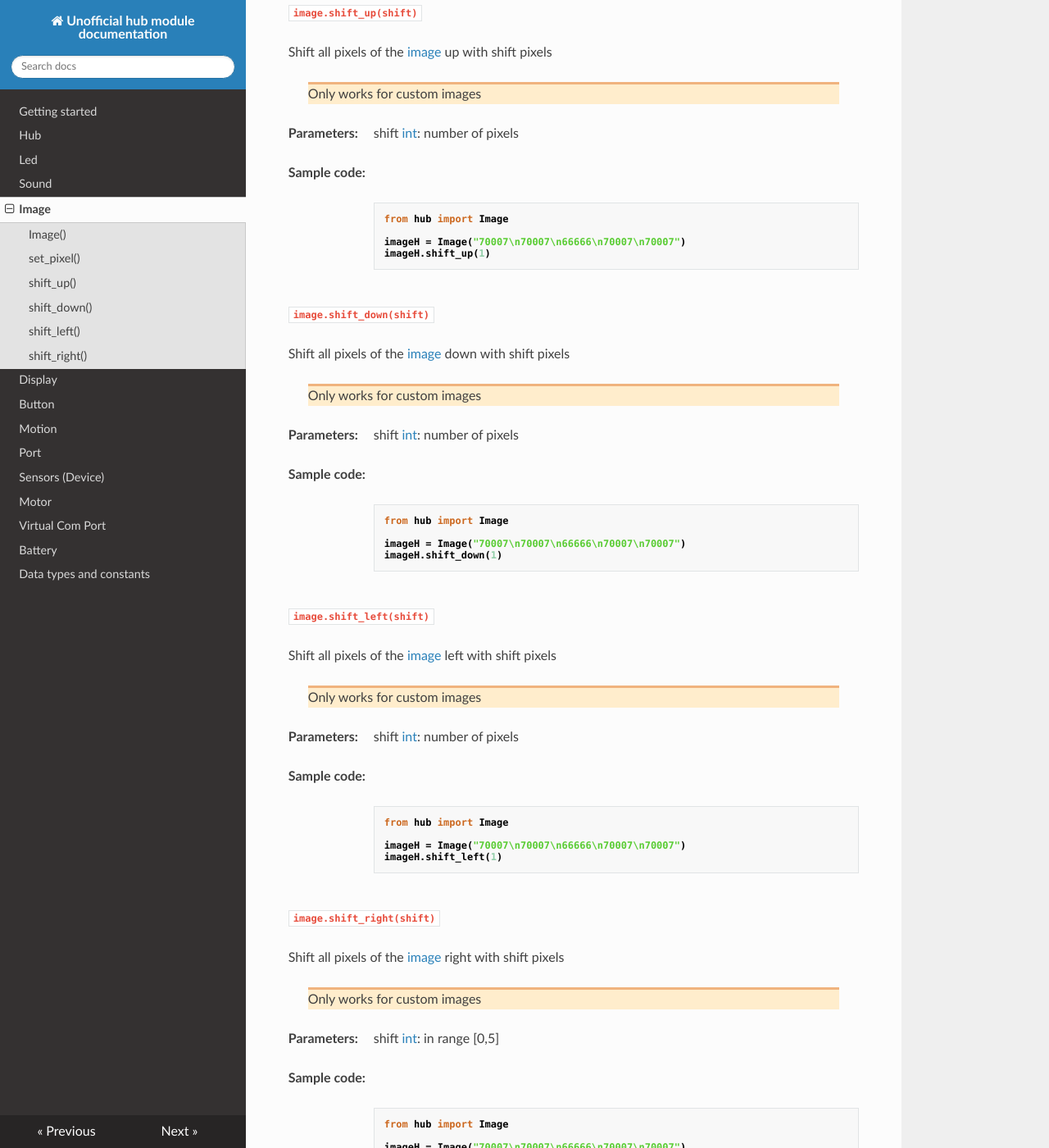
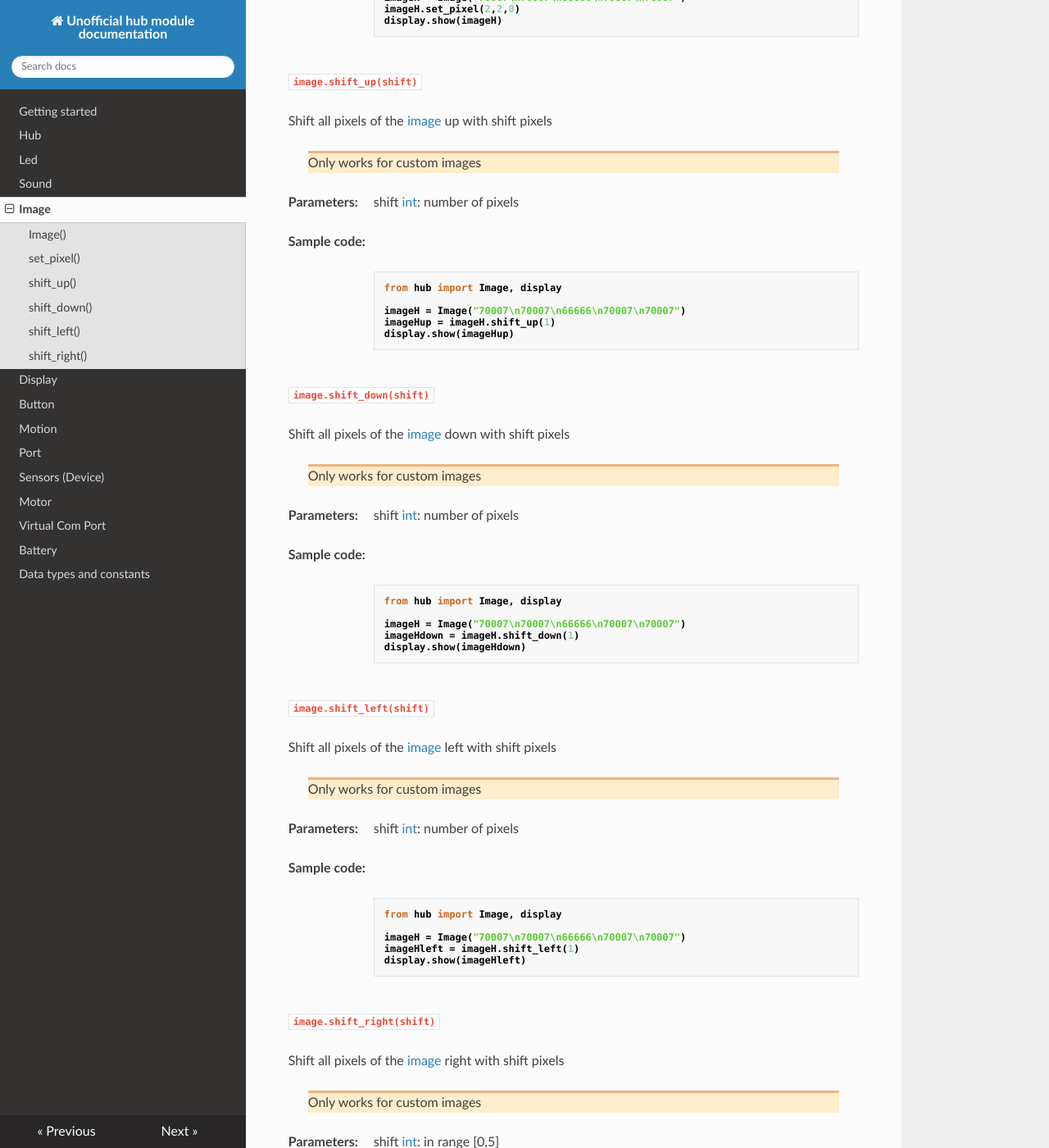
Before and after one commit to NStrijbosch/hub-module-notes, an MkDocs documentation site: the page built from docs/image.md, in a window 1280 px wide and 1400 px high, scrolled down 1082 px. Shown: the whole window at 82% size. Built offline with MkDocs 1.6.1, drawn with Linux system fonts in a browser that asks for light colours; nearby versions of some CDN libraries; some of the changed text lies outside the part shown.

Commit message:
tested image

````diff
--- a/docs/image.md
+++ b/docs/image.md
@@ -15,17 +15,22 @@ __Parameters:__
 __Sample code:__
 
 ``` python
-from hub import Image
+from hub import Image, display
+from utime import sleep_ms
 
 # all values in range 0,1,...,9
 
 imageN =    Image("90009:"
-                  "99009:"
-                  "90909:"
-                  "90099:"
-                  "90009")
+                "99009:"
+                "90909:"
+                "90099:"
+                "90009")
+
+display.show(imageN)
+sleep_ms(1000)
  # or
 imageH = Image("70007\n70007\n66666\n70007\n70007")
+display.show(imageH)
 ```
 
 ## set_pixel()
@@ -45,10 +50,11 @@ __Parameters:__
 __Sample code:__
 
 ``` python
-from hub import Image
+from hub import Image, display
 
 imageH = Image("70007\n70007\n66666\n70007\n70007")
 imageH.set_pixel(2,2,0)
+display.show(imageH)
 ```
 
 ## shift_up()
@@ -66,10 +72,11 @@ __Parameters:__
 __Sample code:__
 
 ``` python
-from hub import Image
+from hub import Image, display
 
 imageH = Image("70007\n70007\n66666\n70007\n70007")
-imageH.shift_up(1)
+imageHup = imageH.shift_up(1)
+display.show(imageHup)
 ```
 
 ## shift_down()
@@ -87,10 +94,11 @@ __Parameters:__
 __Sample code:__
 
 ``` python
-from hub import Image
+from hub import Image, display
 
 imageH = Image("70007\n70007\n66666\n70007\n70007")
-imageH.shift_down(1)
+imageHdown = imageH.shift_down(1)
+display.show(imageHdown)
 ```
 
 ## shift_left()
@@ -108,10 +116,11 @@ __Parameters:__
 __Sample code:__
 
 ``` python
-from hub import Image
+from hub import Image, display
 
 imageH = Image("70007\n70007\n66666\n70007\n70007")
-imageH.shift_left(1)
+imageHleft = imageH.shift_left(1)
+display.show(imageHleft)
 ```
 ## shift_right()
 
@@ -128,10 +137,11 @@ __Parameters:__
 __Sample code:__
 
 ``` python
-from hub import Image
+from hub import Image, display
 
 imageH = Image("70007\n70007\n66666\n70007\n70007")
-imageH.shift_right(1)
+imageHright = imageH.shift_right(1)
+display.show(imageHright)
 ```
 # Image info
 
@@ -150,12 +160,12 @@ __Sample code:__
 ``` python
 from hub import Image
 
-imageH = Image("70007\n70007\n66666\n70007\n70007")
+imageH = Image("700079\n700079\n666669\n700079\n700079\n999999")
 print("Width: " + str(imageH.width()))
 ```
 
 ```
->>> Width: 5
+>>> Width: 6
 ```
 ## Height()
 
@@ -172,12 +182,12 @@ __Sample code:__
 ``` python
 from hub import Image
 
-imageH = Image("70007\n70007\n66666\n70007\n70007")
+imageH = Image("700079\n700079\n666669\n700079\n700079\n999999")
 print("Height: " + str(imageH.height()))
 ```
 
 ```
->>> Height: 5
+>>> Height: 6
 ```
 
 ## get_pixel()
````
